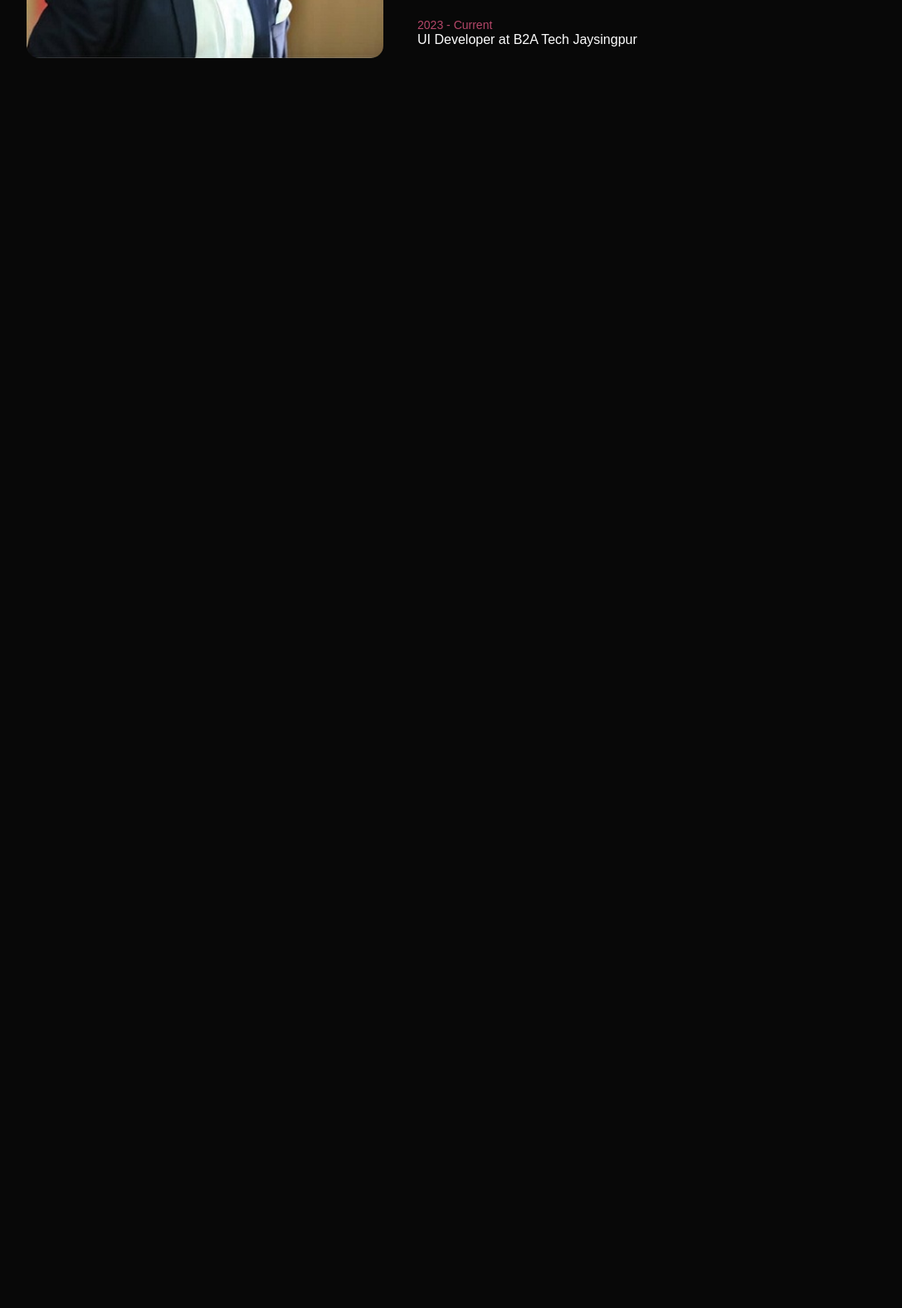
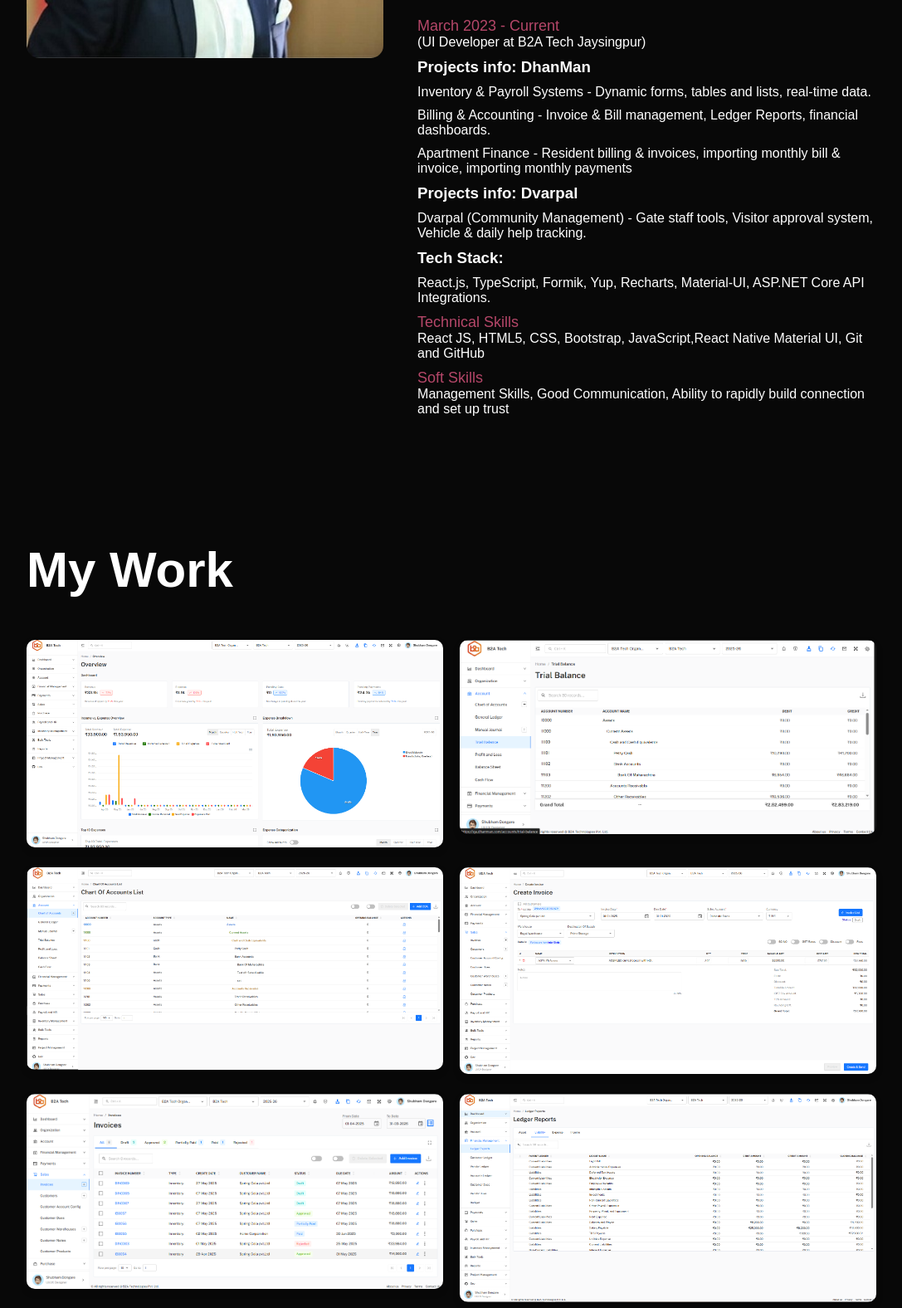
Before and after one commit to Shubhdongare/New-Portfolio-using-JS, a plain HTML site: page index.html in a window 1280 px wide. Shown: the part 1200-2776 px from the top of the page at 83% size, without its empty margins (96-1183 px from the left). Before the commit the page ends 1364 px from the top, so only its background shows below. Drawn offline with Linux system fonts and the light colour scheme.

Commit message:
feat: upto to portfolio section

```diff
--- a/index.html
+++ b/index.html
@@ -14,8 +14,8 @@
           <ul>
             <li><a href="#">Home</a></li>
             <li><a href="#">About</a></li>
+            <li><a href="#">Portfolio</a></li>
             <li><a href="#">Projects</a></li>
-            <li><a href="#">Portfolio</a></li>
             <li><a href="#">Contact</a></li>
           </ul>
         </nav>
@@ -30,43 +30,129 @@
       <div class="container">
         <div class="row">
           <div class="about-col-1">
-                  <img src="images/UserImage.jpg">
+            <img src="images/UserImage.jpg" />
           </div>
           <div class="about-col-2">
-                  <h1 class="sub-title">About Me </h1>
-                  <p>Hi, I'm Shubham Dongare, a Front-End Developer passionate about building clean and user-friendly interfaces.
-                    I have experience working with HTML, CSS, JavaScript, React, and Material UI, along with Git and GitHub for version control.
-                    I enjoy turning ideas into interactive and responsive web experiences.
-
-                    Let's build something amazing together. </p>
+            <h1 class="sub-title">About Me</h1>
+            <p>
+              Hi, I'm Shubham Dongare, a Front-End Developer passionate about
+              building clean and user-friendly interfaces. I have experience
+              working with HTML, CSS, JavaScript, React, and Material UI, along
+              with Git and GitHub for version control. I enjoy turning ideas
+              into interactive and responsive web experiences. Let's build
+              something amazing together.
+            </p>
 
             <div class="tab-titles">
-                      <p class="tab-links active-link" onclick="openTab('experience')">Experiance</p>
-                      <p class="tab-links " onclick="openTab('skills')">Skills</p>
+              <p class="tab-links active-link" onclick="openTab('experience')">
+                Experiance
+              </p>
+              <p class="tab-links" onclick="openTab('skills')">Skills</p>
               <p class="tab-links" onclick="openTab('education')">Education</p>
             </div>
             <div class="tab-contents active-tab" id="experience">
               <ul>
-                        <li><span>2023 - Current</span><br>UI Developer at B2A Tech Jaysingpur</li>
+                <li>
+                  <span>March 2023 - Current</span><br />
+                  (UI Developer at B2A Tech Jaysingpur)
+                </li>
+              </ul>
+              <h3>Projects info: DhanMan</h3>
+              <ul class="project-list">
+                <li>
+                  Inventory & Payroll Systems - Dynamic forms, tables and lists,
+                  real-time data.
+                </li>
+                <li>
+                  Billing & Accounting - Invoice & Bill management, Ledger
+                  Reports, financial dashboards.
+                </li>
+                <li>
+                  Apartment Finance - Resident billing & invoices, importing
+                  monthly bill & invoice, importing monthly payments
+                </li>
+                <h3>Projects info: Dvarpal</h3>
+                <li>
+                  Dvarpal (Community Management) - Gate staff tools, Visitor
+                  approval system, Vehicle & daily help tracking.
+                </li>
+              </ul>
+              <h3>Tech Stack:</h3>
+              <ul class="project-list">
+                <li>
+                  React.js, TypeScript, Formik, Yup, Recharts, Material-UI,
+                  ASP.NET Core API Integrations.
+                </li>
               </ul>
             </div>
-                    <div class="tab-contents" id="skills">
+
+            <div class="tab-contents active-tab" id="skills">
               <ul>
-                        <li><span>UI/UX</span><br>Design and Develope Web/App interfaces</li>
-                        <li><span>Web Development</span><br>Web App Development</li>
+                <li>
+                  <span>Technical Skills</span><br />React JS, HTML5, CSS,
+                  Bootstrap, JavaScript,React Native Material UI, Git and GitHub
+                </li>
+                <li>
+                  <span>Soft Skills</span><br />Management Skills, Good
+                  Communication, Ability to rapidly build connection and set up
+                  trust
+                </li>
               </ul>
             </div>
             <div class="tab-contents" id="education">
               <ul>
-                        <li><span>Oct 2022</span><br>PG-DAC from CDAC Bangalore</li>
-                        <li><span>June 2020</span><br>PGDM in Project Management from infini institute Pune</li>
-                        <li><span>July 2018</span><br>BE Civil from Shivaji University Kolhapur</li>
+                <li><span>Oct 2022</span><br />PG-DAC from CDAC Bangalore</li>
+                <li>
+                  <span>June 2020</span><br />PGDM in Project Management from
+                  infini institute Pune
+                </li>
+                <li>
+                  <span>July 2018</span><br />BE Civil from Shivaji University
+                  Kolhapur
+                </li>
               </ul>
             </div>
           </div>
         </div>
       </div>
     </div>
+
+    <!-- ---------------------------------Portfolio---------------------------------------------------- -->
+
+    <div id="portfolio">
+      <div class="container">
+        <h1 class="sub-title">My Work</h1>
+        <div class="work-list">
+          <div class="work"><img src="images/work1.png" alt="Work 1" /></div>
+          <div class="work"><img src="images/work2.png" alt="Work 2" /></div>
+          <div class="work"><img src="images/work3.png" alt="Work 3" /></div>
+          <div class="work"><img src="images/work4.png" alt="Work 4" /></div>
+          <div class="work"><img src="images/work5.png" alt="Work 5" /></div>
+          <div class="work"><img src="images/work6.png" alt="Work 6" /></div>
+        </div>
+      </div>
+    </div>
+
     <script src="script.js"></script>
   </body>
 </html>
+
+<!-- --------------------------------- Contact ---------------------------------------------------- -->
+
+<script>
+  var tabLinks = document.getElementsByClassName("tab-links");
+  var tabContents = document.getElementsByClassName("tab-contents");
+
+  function openTab(tabName) {
+    for (tabLink of tabLinks) {
+      tabLink.classList.remove("active-link");
+    }
+    for (tabContent of tabContents) {
+      tabContent.classList.remove("active-tab");
+    }
+
+    event.currentTarget.classList.add("active-link");
+
+    document.getElementById(tabName).classList.add("active-tab");
+  }
+</script>
--- a/styles.css
+++ b/styles.css
@@ -146,7 +146,7 @@
 
 .tab-contents ul li span{
     color: #b54769;
-    font-size: 14px;
+    font-size: 18px;
 }
 
 .tab-contents{
@@ -156,3 +156,31 @@
 .tab-contents.active-tab{
     display: block;
 }
+ul.project-list li {
+    margin-bottom: 10px;
+}
+
+/* ------------------------------------portfolio----------------------------------------- */
+
+#portfolio{
+    padding: 40px 0;
+}
+
+.work-list {
+  display: grid;
+  grid-template-columns: repeat(2, 1fr);
+  grid-gap: 20px;
+  margin-top: 50px;
+}
+
+.work img {
+  width: 100%;
+  height: auto;
+  border-radius: 10px;
+  box-shadow: 0 4px 8px rgba(0,0,0,0.2);
+  transition: transform 0.5s;
+}
+
+.work img:hover {
+  transform: scale(1.05);
+}
```
Also changed, not shown: images/link.txt (added), images/work-1.png (added), images/work1.png (added), images/work2.png (added), images/work3.png (added), images/work4.png (added), images/work5.png (added), images/work6.png (added). Lines whose indentation alone changed are shown as unchanged.
